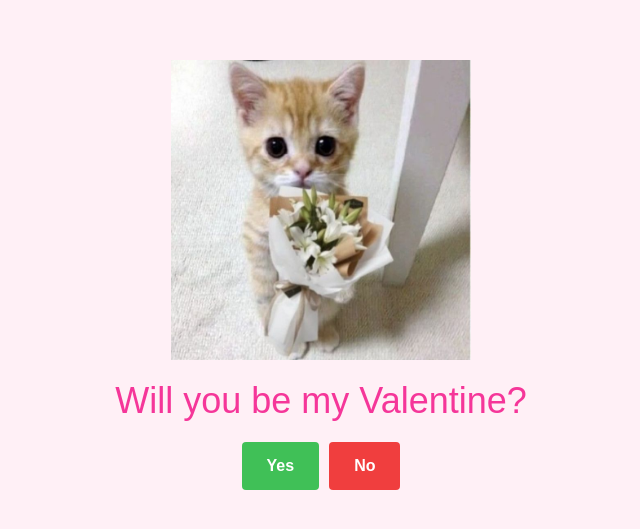
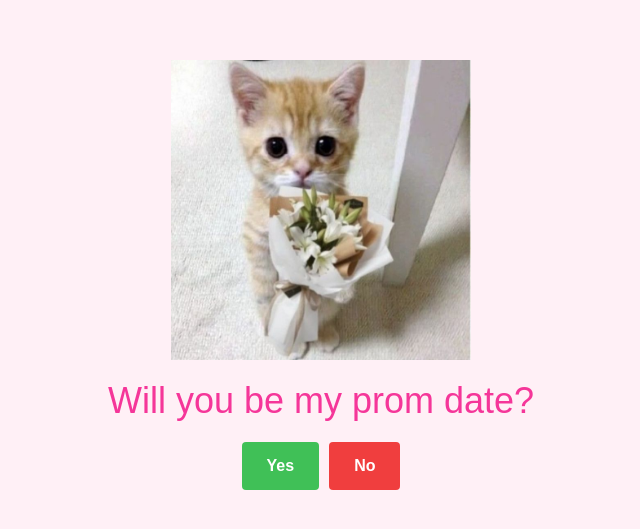
Before and after one commit to maimakkii/maimakkii.github.io, a plain HTML site: page index.html in a window 1280 px wide. Shown: the part 125-654 px from the top of the page, without its empty margins (319-959 px from the left). Drawn offline with Linux system fonts and the light colour scheme; a web font is replaced by a local one.

Commit message:
Update index.html

```diff
--- a/index.html
+++ b/index.html
@@ -15,7 +15,7 @@
   <body>
     <main class="container">
       <img class="cat-img" src="img/cat-0.jpg" alt="Picture of a cat" />
-      <p class="title">Will you be my Valentine?</p>
+      <p class="title">Will you be my prom date?</p>
       <div class="buttons">
         <button type="button" class="btn btn--yes">Yes</button>
         <button type="button" class="btn btn--no">No</button>
```
